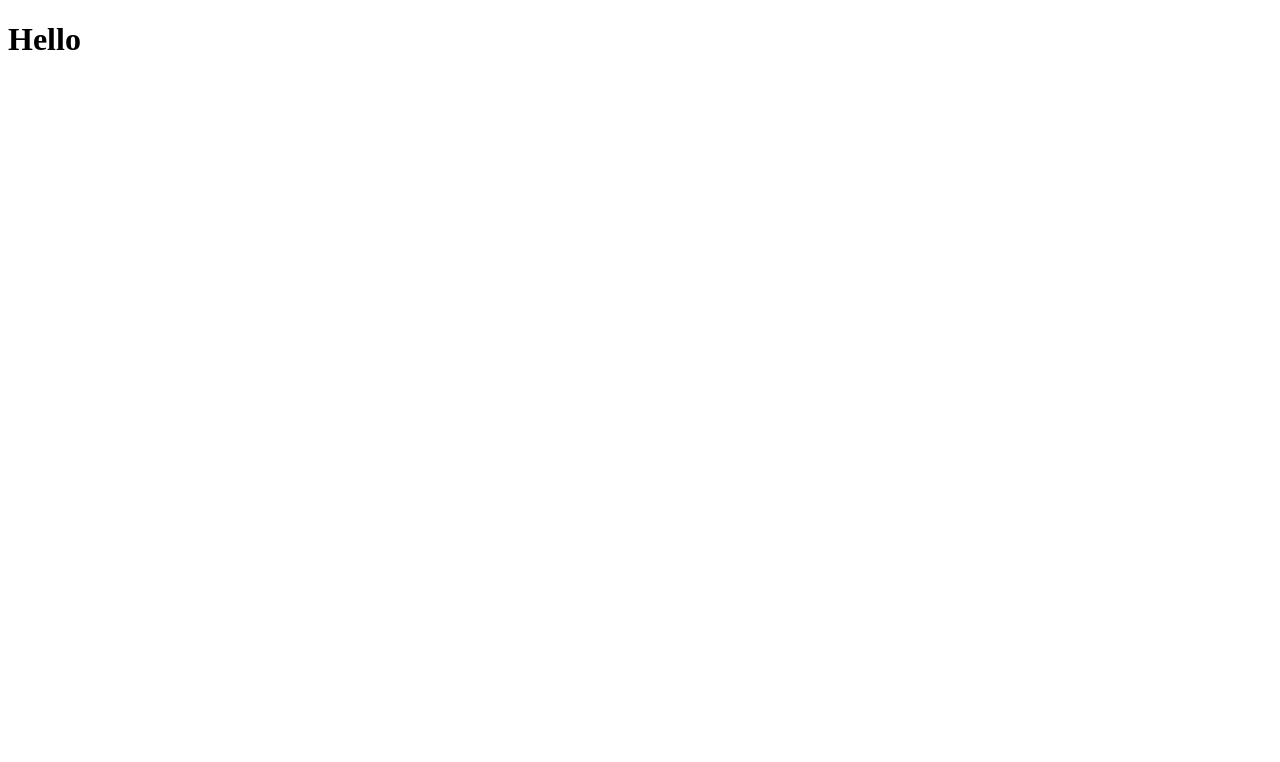
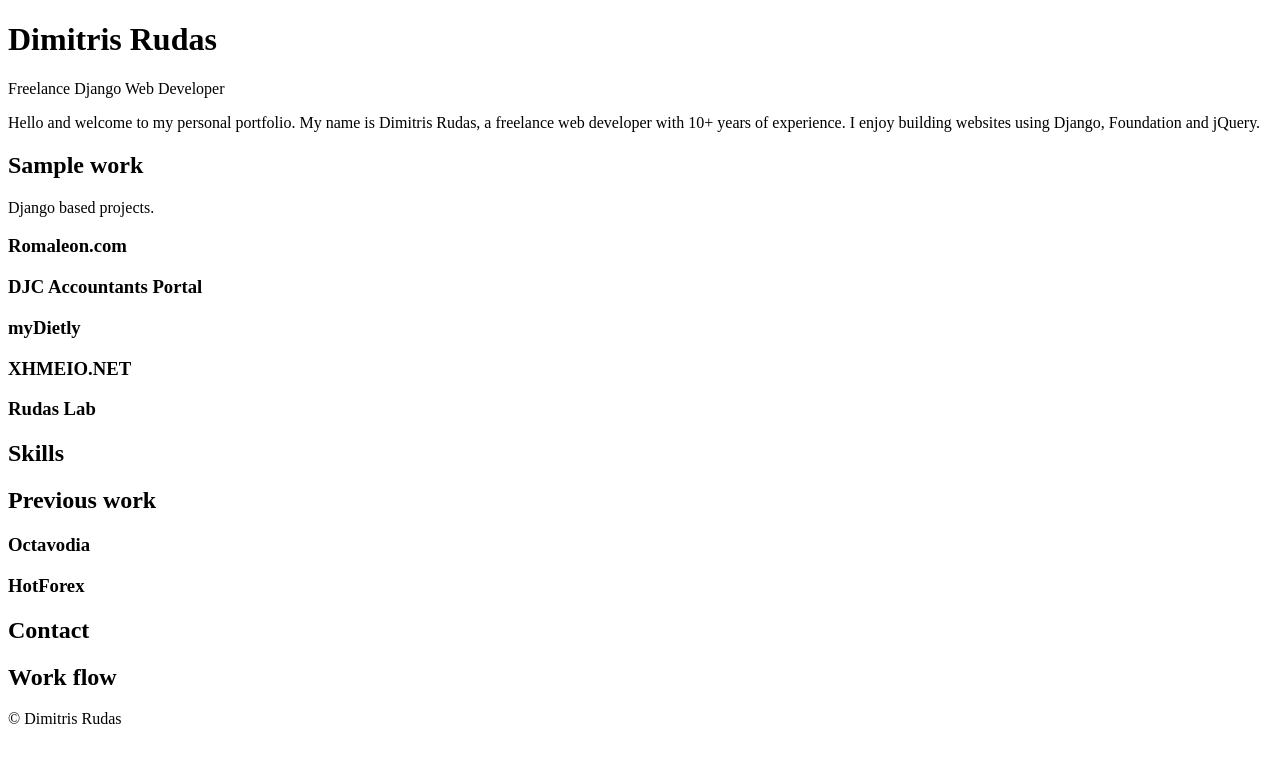
Before and after one commit to dimitrisr/dimitrisr.github.io, a plain HTML site: page index.html in a window 1280 px wide. Drawn offline with Linux system fonts and the light colour scheme.

```diff
--- a/index.html
+++ b/index.html
@@ -1,9 +1,47 @@
 <!DOCTYPE html>
 <html>
 <head>
-	<title>Hello</title>
+	<title>dimitris rudas / freelance django developer</title>
 </head>
 <body>
-	<h1>Hello</h1>
+	<header>
+		<h1>Dimitris Rudas</h1>
+		<p>Freelance Django Web Developer</p>
+	</header>
+
+	<main>
+		<article>
+			<p>Hello and welcome to my personal portfolio. My name is Dimitris Rudas, a freelance web developer with 10+ years of experience. I enjoy building websites using Django, Foundation and jQuery. </p>
+		</article>
+		<section>
+			<h2>Sample work</h2>
+			<p>Django based projects.</p>
+			<h3>Romaleon.com</h3>
+			<h3>DJC Accountants Portal</h3>
+			<h3>myDietly</h3>
+			<h3>XHMEIO.NET</h3>
+			<h3>Rudas Lab</h3>
+			<h3></h3>
+		</section>
+		<section>
+			<h2>Skills</h2>
+		</section>
+		<section>
+			<h2>Previous work</h2>
+			<p></p>
+			<h3>Octavodia</h3>
+			<h3>HotForex</h3>
+		</section>
+		<section>
+			<h2>Contact</h2>
+		</section>
+		<section>
+			<h2>Work flow</h2>
+		</section>
+	</main>
+
+	<footer>
+		&copy; Dimitris Rudas
+	</footer>
 </body>
 </html>
```
